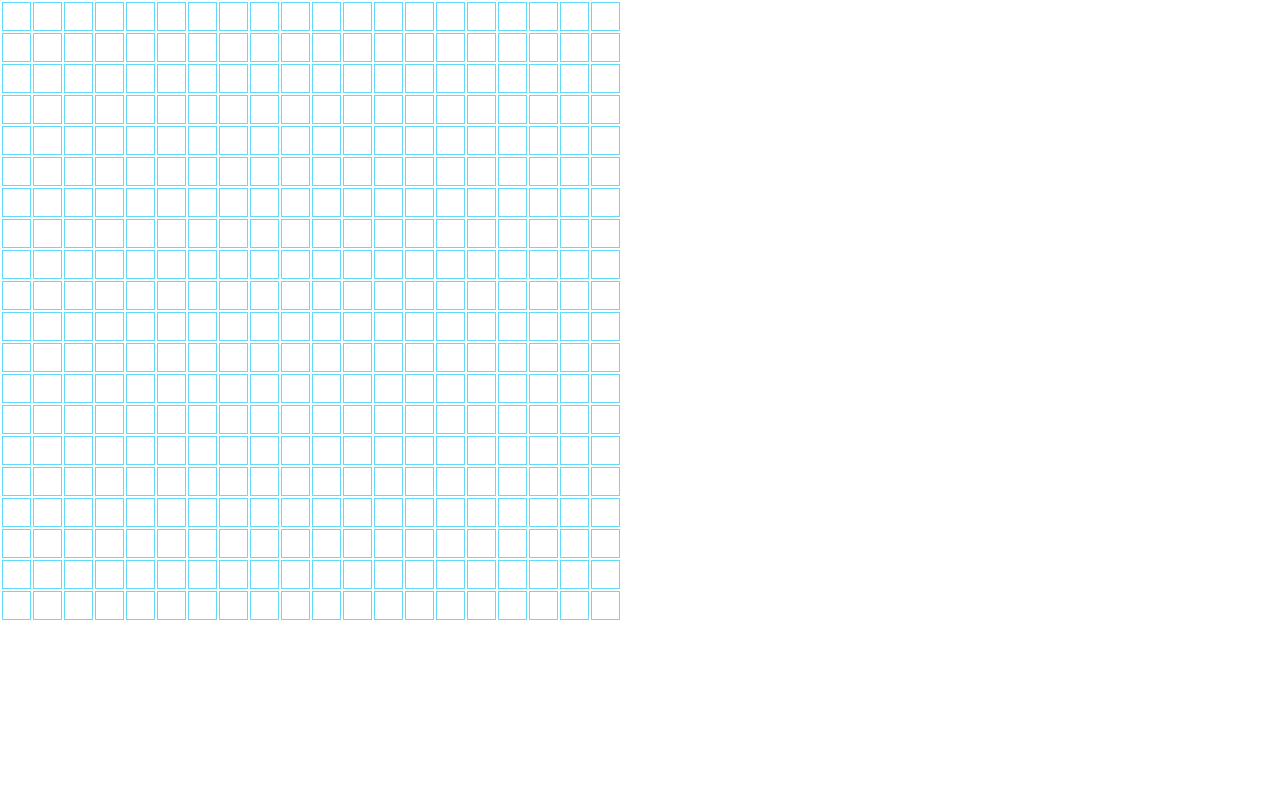
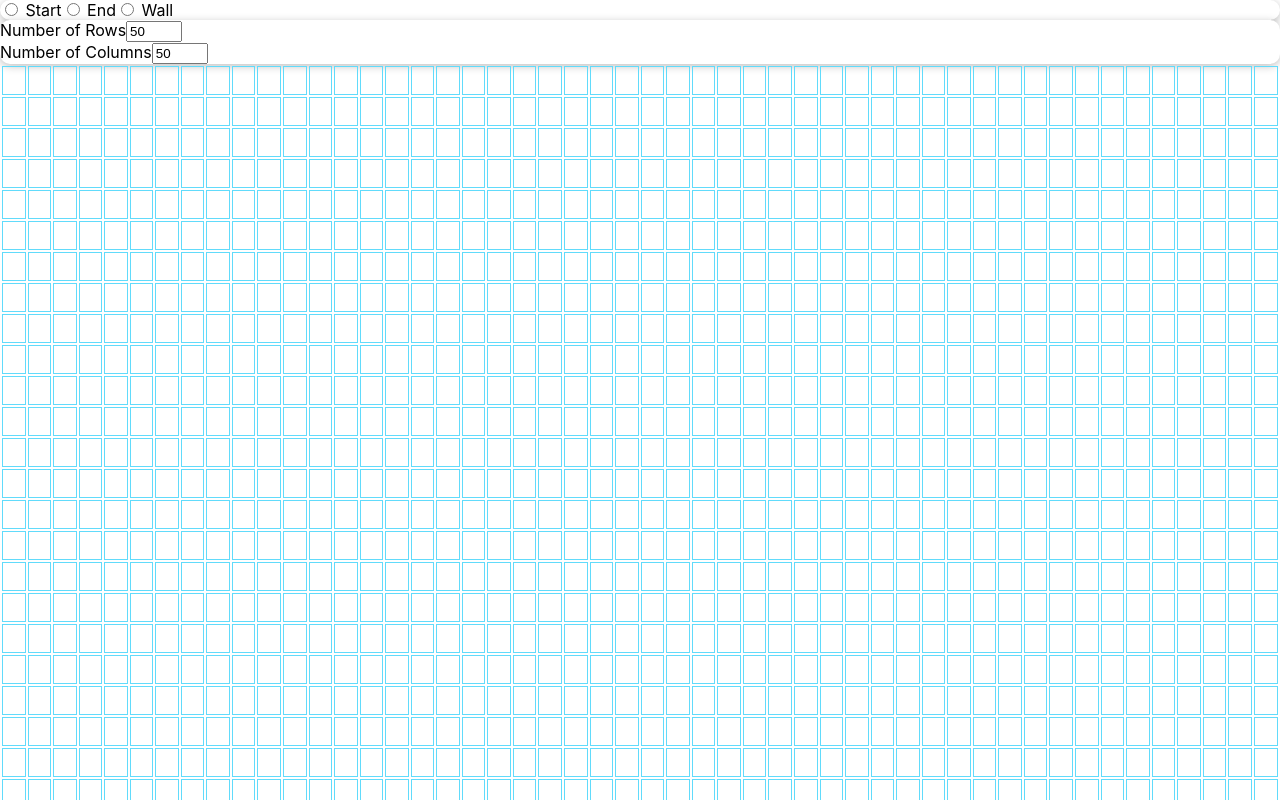
Before and after one commit to LiewShanWei/path-finder-ui, a React (Create React App) app: page / in a window 1280 px wide. Shown: the top 800 px of the page. Built offline with nearby package versions, Linux system fonts and the light colour scheme.

Commit message:
Reorganized folder structure Added table settings which now enables changing of row/col count
Note: row/col count state is not updating correctly due to useState being async

```diff
--- a/src/App.js
+++ b/src/App.js
@@ -1,11 +1,24 @@
-import Table from './components/Table';
+import { useState } from 'react';
+import Table from './components/Table/Table';
+import TableSetting from './components/Table/TableSetting';
 
 function App() {
-  const rowCount = 20;
-  const colCount = 20;
+  const [rowCount,setRowCount] = useState(50);
+  const [colCount,setColCount] = useState(50);
+
+  function onRowCountChangeHandler(rowCount){
+    setRowCount(rowCount);
+  }
+
+  function onColCountChangeHandler(colCount){
+    setColCount(colCount);
+  }
 
   return (
-    <Table rowCount={rowCount} colCount={colCount}></Table>
+    <>
+      <TableSetting rowCount={rowCount} colCount={colCount} onRowCountChange={onRowCountChangeHandler} onColCountChange={onColCountChangeHandler}></TableSetting>
+      <Table rowCount={rowCount} colCount={colCount}></Table>
+    </>
   );
 }
 
--- a/src/components/Table.js
+++ /dev/null
@@ -1,28 +0,0 @@
-import Cell from './Cell';
-
-function Table(props){
-    const rowCount = props.rowCount;
-    const colCount = props.colCount;
-
-    function GenerateRowsAndCells(){
-        let rows = [];
-        for (var r = 0; r< rowCount; r++){
-          let cell = []
-          for (var c=0; c<colCount;c++){
-            let cellID = `cell${r+1}-${c+1}`
-            cell.push(<Cell key={cellID}></Cell>)
-          }
-          rows.push(<tr>{cell}</tr>)
-        }
-
-        return rows;
-    }
-
-    return (
-        <table>
-            {GenerateRowsAndCells()}
-        </table>
-    );
-};
-
-export default Table;
--- /dev/null
+++ b/src/components/Table/Table.js
@@ -0,0 +1,31 @@
+import Cell from './Cell';
+
+function Table(props){
+    const rowCount = props.rowCount;
+    const colCount = props.colCount;
+
+    function GenerateRowsAndCells(){
+        let rows = [];
+        for (var r = 0; r< rowCount; r++){
+            let rowId = `row-${r+1}`
+            let cell = []
+            for (var c=0; c<colCount;c++){
+                let cellId = `cell-${r+1}-${c+1}`
+                cell.push(<Cell key={cellId}></Cell>)
+            }
+            rows.push(<tr key={rowId}>{cell}</tr>)
+        }
+
+        return rows;
+    }
+
+    return (
+        <table>
+            <tbody>
+                {GenerateRowsAndCells()}
+            </tbody>
+        </table>
+    );
+};
+
+export default Table;
--- /dev/null
+++ b/src/components/Table/TableSetting.js
@@ -0,0 +1,63 @@
+import { useState } from 'react'
+import styles from './TableSetting.module.css';
+import Card from '../UI/Card';
+
+function TableSetting(props){
+    const [enteredRowCount,setEnteredRowCount] = useState(props.rowCount);
+    const [enteredColCount,setEnteredColCount] = useState(props.colCount);
+
+    function rowCountChangeHandler(event){
+        setEnteredRowCount(event.target.value);
+        props.onRowCountChange(enteredRowCount);
+    };
+
+    function colCountChangeHandler(event){
+        setEnteredColCount(event.target.value);
+        props.onColCountChange(enteredColCount);
+    };
+
+    return (
+        <>
+            <Card>
+                <input
+                    type="radio"
+                    value="RADIO_START"
+                    name="table-setting-radio"/> Start
+                <input
+                    type="radio"
+                    value="RADIO_END"
+                    name="table-setting-radio"/> End
+                <input
+                    type="radio"
+                    value="RADIO_WALL"
+                    name="table-setting-radio"/> Wall
+            </Card>
+            <Card>
+                <div>
+                    <label>Number of Rows</label>
+                    <input
+                        type='number'
+                        value={enteredRowCount}
+                        min="1"
+                        max="50"
+                        step="1"
+                        onChange={rowCountChangeHandler}
+                    />
+                </div>
+                <div>
+                    <label>Number of Columns</label>
+                    <input
+                        type='number'
+                        value={enteredColCount}
+                        min="1"
+                        max="50"
+                        step="1"
+                        onChange={colCountChangeHandler}
+                    />
+                </div>
+            </Card>
+        </>
+    );
+};
+
+export default TableSetting;
--- /dev/null
+++ b/src/components/UI/Card.js
@@ -0,0 +1,9 @@
+import styles from './Card.module.css';
+
+function Card(props){
+    return (
+        <div className={`${styles.card}` }>{props.children}</div>
+    );
+}
+
+export default Card;
--- /dev/null
+++ b/src/components/UI/Card.module.css
@@ -0,0 +1,5 @@
+.card {
+    background: white;
+    box-shadow: 0 2px 8px rgba(0, 0, 0, 0.26);
+    border-radius: 10px;
+  }
```
Also changed, not shown: src/components/Table/Cell.js (renamed from src/components/Cell.js), src/components/Table/Cell.module.css (renamed from src/components/Cell.module.css), src/components/Table/TableSetting.module.css (added).
